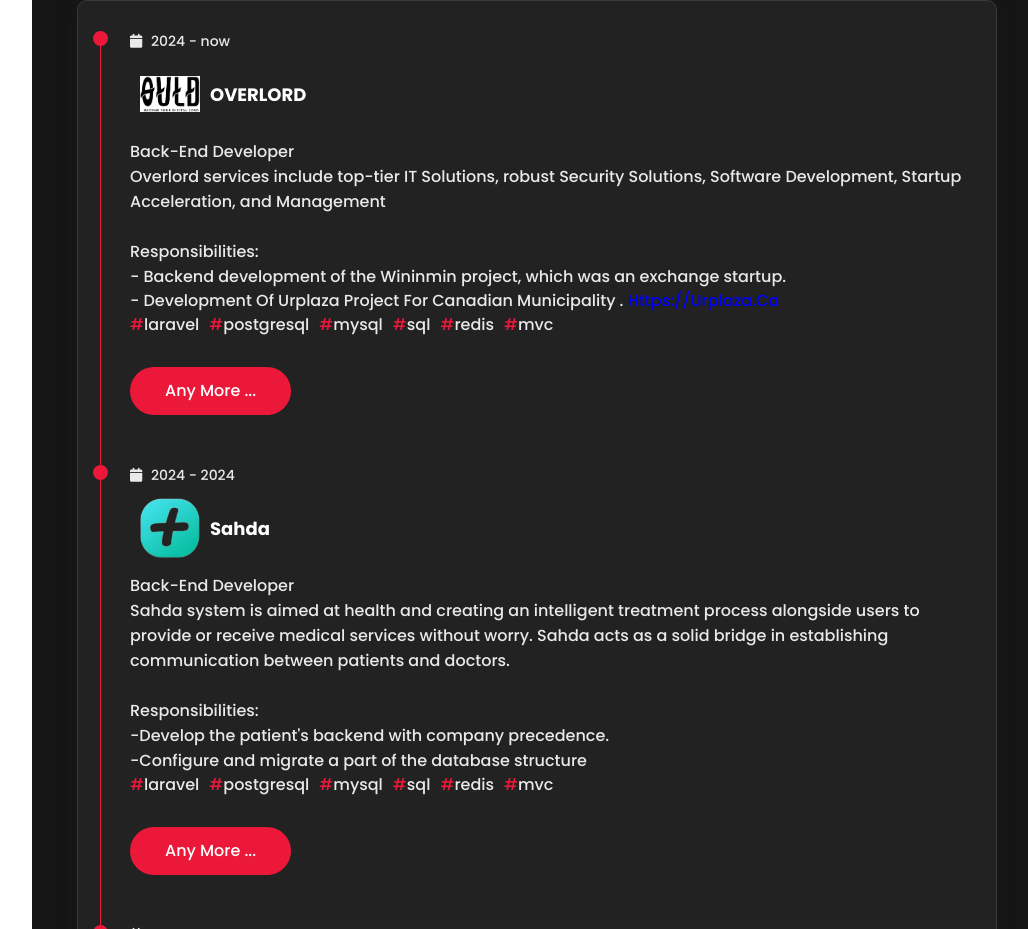
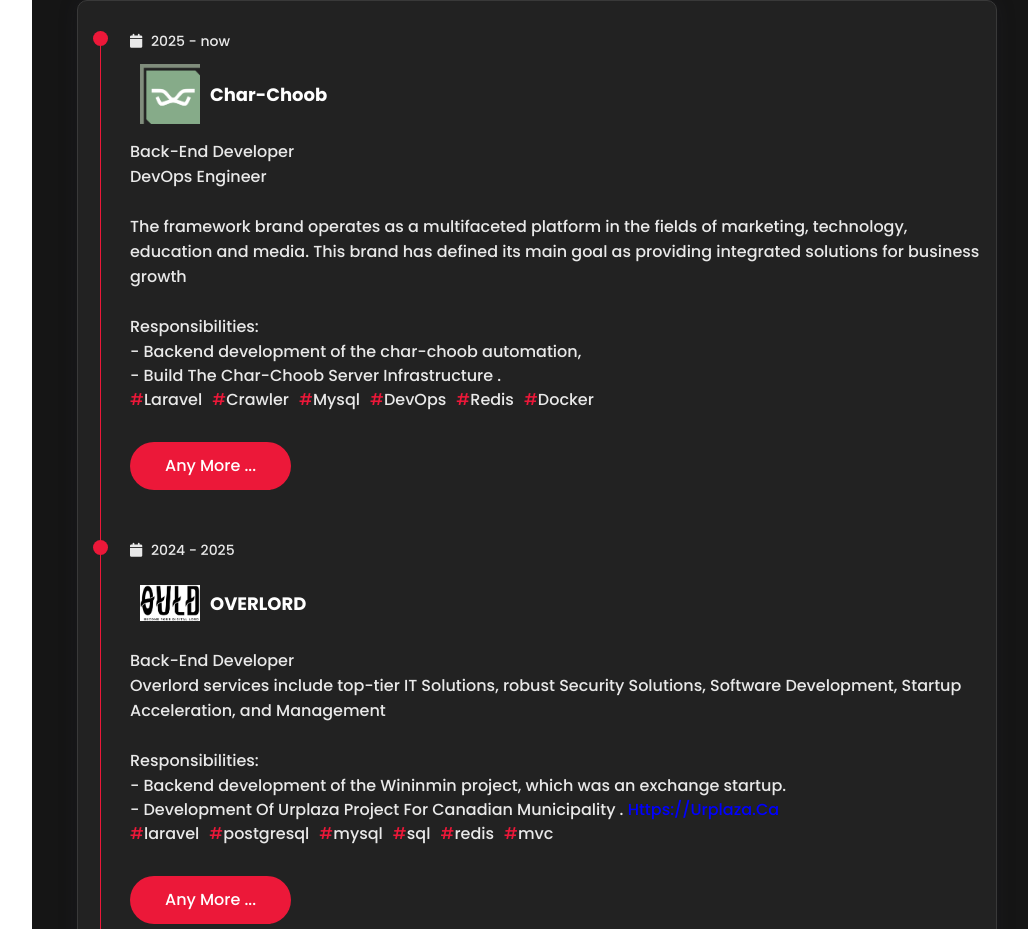
Before and after one commit to sharrpas/My-CV, a plain HTML site: page index.html in a window 1280 px wide. Shown: the part 1871-2800 px from the top of the page, without its empty margins (238-1266 px from the left). Drawn offline with nearby package versions, Linux system fonts and the light colour scheme; a web font is replaced by a local one.

Commit message:
[Add]: update CV

```diff
--- a/index.html
+++ b/index.html
@@ -82,7 +82,7 @@
                             I' m a <span class="typing"></span>
                         </h3>
                         <p>
-                            I am a Laravel developer with 5 years of experience using PHP and Laravel. I specialize in
+                            I am a Laravel developer with 6 years of experience using PHP and Laravel. I specialize in
                             creating web
                             applications for a wide range of clients and businesses, utilizing the latest technologies
                             and best
@@ -111,7 +111,7 @@
                             <div class="about-text padd-15">
                                 <h3>I'm Sina Fathi <span>Web Developer</span></h3>
                                 <p>
-                                    I am a Laravel developer with 5 years of experience using PHP and Laravel. I
+                                    I am a Laravel developer with 6 years of experience using PHP and Laravel. I
                                     specialize in creating
                                     web applications for a wide range of clients and businesses, utilizing the latest
                                     technologies and
@@ -139,7 +139,7 @@
                                         <p>Birthday : <span>21 Dec 2002</span></p>
                                     </div>
                                     <div class="item-info">
-                                        <p>Age : <span>21</span></p>
+                                        <p>Age : <span>23</span></p>
                                     </div>
                                     <div class="item-info">
                                         <p>
@@ -249,7 +249,74 @@
                                                 <div class="circle-dot"></div>
                                                 <h3 class="timeline-date">
                                                     <i class="fa fa-calendar"></i>
-                                                    2024 - now
+                                                    2025 - now
+
+                                                </h3>
+                                                <h4 class="timeline-title" style="display: flex;align-items: center;">
+                                                    <img style="width: 60px;height: 60px;object-fit: contain;margin:0 10px;"
+                                                         src="images/charchoob.png" alt="">
+                                                    Char-Choob
+                                                </h4>
+                                                <p class="timeline-text">
+                                                    Back-End Developer <br>
+                                                    DevOps Engineer
+                                                    <br><br>
+                                                    The framework brand operates as a multifaceted platform in the fields of marketing, technology,
+                                                    education and media. This brand has defined its main goal as providing integrated solutions
+                                                    for business growth <br><br>
+                                                    Responsibilities:
+                                                    <br>
+                                                    - Backend development of the char-choob automation,
+                                                    <br>
+                                                <div style="text-transform: capitalize; font-size: 16px; color: var(--text-black-700)">
+                                                    - build the char-choob server infrastructure .
+                                                </div>
+
+
+
+                                                <div style="display: flex;flex-wrap: wrap;">
+                            <span style="display: flex;color: var(--text-black-700);margin-right:10px">
+                              <span style="color:var(--skin-color)">#</span>Laravel
+                            </span>
+
+                                                    <span style="display: flex;color: var(--text-black-700);margin-right:10px">
+                              <span style="color:var(--skin-color)">#</span>Crawler
+                            </span>
+
+                                                    <span style="display: flex;color: var(--text-black-700);margin-right:10px">
+                              <span style="color:var(--skin-color)">#</span>Mysql
+                            </span>
+
+                                                    <span style="display: flex;color: var(--text-black-700);margin-right:10px">
+                              <span style="color:var(--skin-color)">#</span>DevOps
+                            </span>
+
+                                                    <span style="display: flex;color: var(--text-black-700);margin-right:10px">
+                              <span style="color:var(--skin-color)">#</span>Redis
+                            </span>
+
+                                                    <span style="display: flex;color: var(--text-black-700);margin-right:10px">
+                              <span style="color:var(--skin-color)">#</span>Docker
+                            </span>
+
+                                                </div>
+
+
+                                                <a class="btn" href="https://char-choob.com/" target="_blank">Any More
+                                                    ...</a>
+                                                </p>
+                                            </div>
+                                            <!-- timeline item -->
+
+
+<!--                                            *******************-->
+
+                                            <!-- timeline item -->
+                                            <div class="timeline-item">
+                                                <div class="circle-dot"></div>
+                                                <h3 class="timeline-date">
+                                                    <i class="fa fa-calendar"></i>
+                                                    2024 - 2025
 
                                                 </h3>
                                                 <h4 class="timeline-title" style="display: flex;align-items: center;">
```
Also changed, not shown: images/charchoob.png (added), images/charchoob1.png (added).
